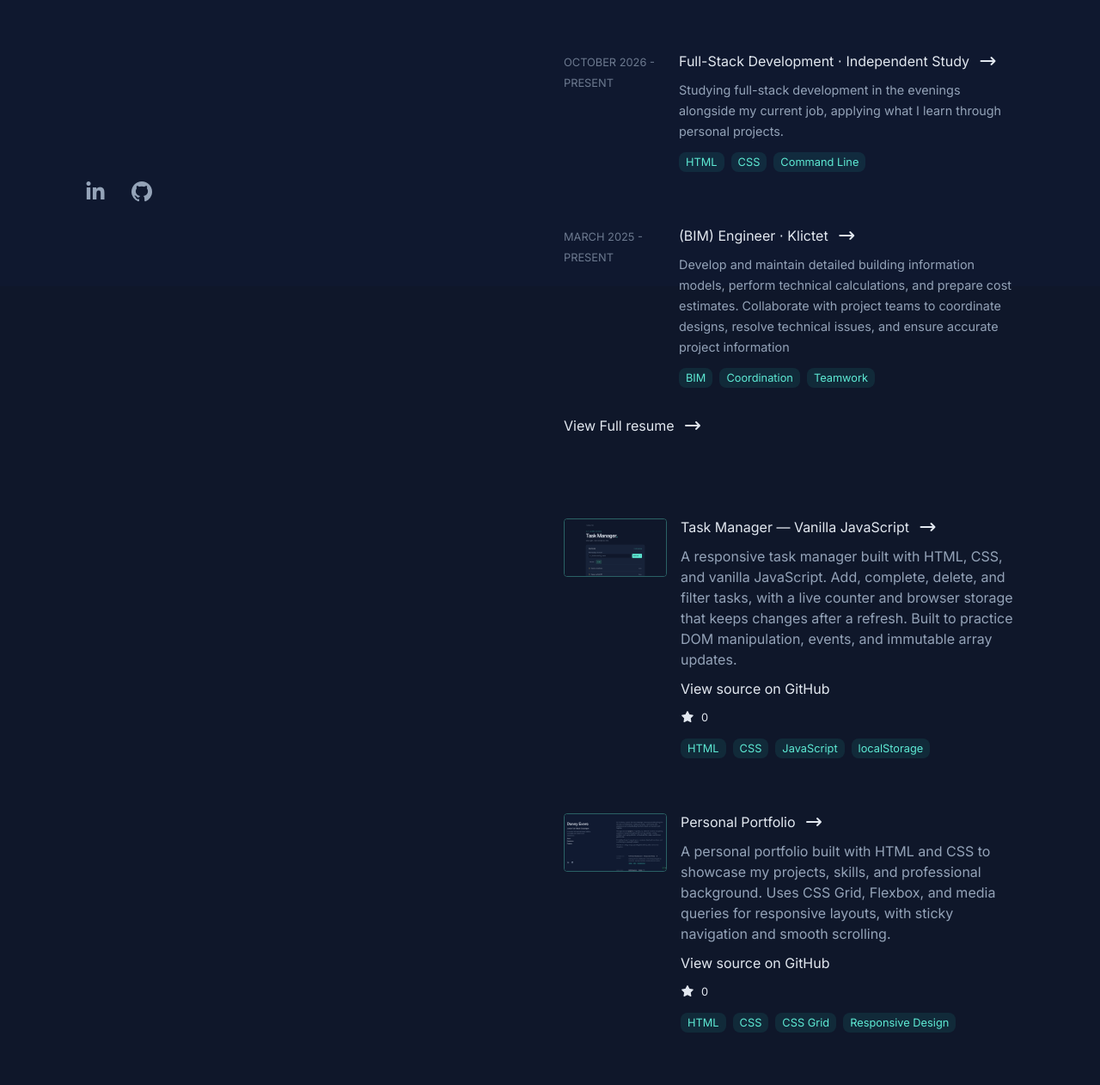
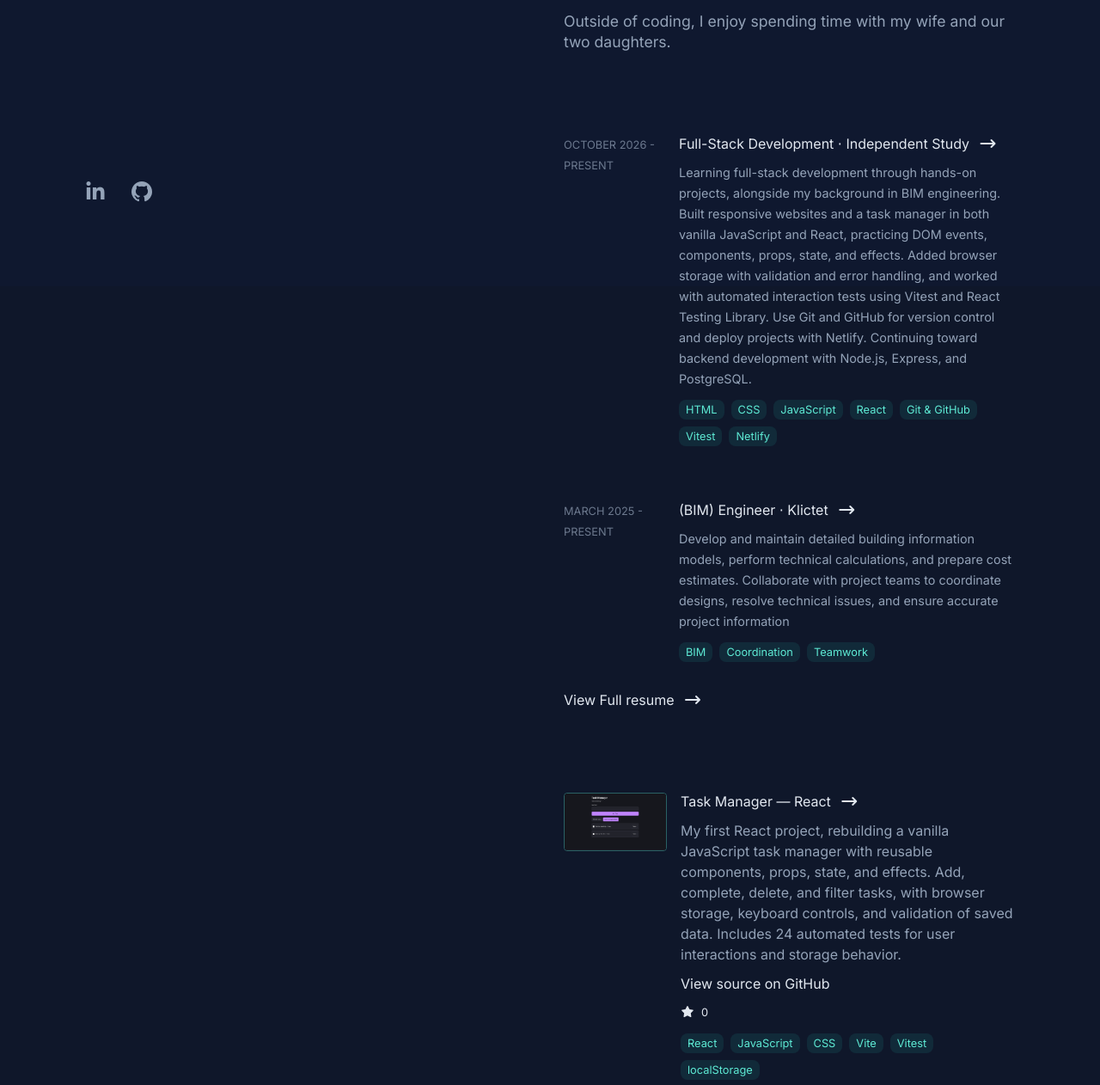
Before and after one commit to dannyevers83/portfolio, a plain HTML site: page index.html in a window 1280 px wide. Shown: the part 467-1729 px from the top of the page at 86% size. Drawn offline with Linux system fonts and the light colour scheme.

Commit message:
Add React task manager and expand learning experience

```diff
--- a/index.html
+++ b/index.html
@@ -85,14 +85,18 @@
           <p>
             Through personal
             <a class="anchor-text" href="#projects">projects</a>, I’m putting my
-            skills into practice and gaining experience. I enjoy turning ideas
-            into working websites, solving problems, and paying attention to the
-            details that make a website feel good to use.
+            skills into practice, from responsive HTML and CSS websites to
+            interactive JavaScript and React applications. I’m learning to work
+            with components, state, and browser storage, while using Git and
+            GitHub to manage my code and Netlify to publish my projects.
           </p>
 
           <p>
-            I’m looking forward to growing as a developer, learning from others,
-            and contributing to meaningful projects.
+            I’m also gaining experience with automated testing and improving
+            keyboard accessibility. My next step is learning backend development
+            with Node.js, Express, and PostgreSQL. I’m looking forward to
+            learning from other developers and contributing to meaningful
+            projects.
           </p>
 
           <p>
@@ -117,13 +121,24 @@
                 </h3>
               </a>
               <p>
-                Studying full-stack development in the evenings alongside my
-                current job, applying what I learn through personal projects.
+                Learning full-stack development through hands-on projects,
+                alongside my background in BIM engineering. Built responsive
+                websites and a task manager in both vanilla JavaScript and
+                React, practicing DOM events, components, props, state, and
+                effects. Added browser storage with validation and error
+                handling, and worked with automated interaction tests using
+                Vitest and React Testing Library. Use Git and GitHub for version
+                control and deploy projects with Netlify. Continuing toward
+                backend development with Node.js, Express, and PostgreSQL.
               </p>
               <div class="tag-container">
                 <div class="tag">HTML</div>
                 <div class="tag">CSS</div>
-                <div class="tag">Command Line</div>
+                <div class="tag">JavaScript</div>
+                <div class="tag">React</div>
+                <div class="tag">Git &amp; GitHub</div>
+                <div class="tag">Vitest</div>
+                <div class="tag">Netlify</div>
               </div>
             </div>
           </div>
@@ -166,6 +181,54 @@
           <h2 class="light-text">Projects</h2>
         </div>
         <div class="projects-contents">
+          <div class="project-card">
+            <div class="project-image-container">
+              <img
+                src="/public/task-manager-react.png"
+                alt="Screenshot of React Task Manager with a task input, filters, and checklist"
+              />
+            </div>
+            <div class="card-column">
+              <a
+                class="anchor-text card-header"
+                href="https://danny-task-manager-react.netlify.app/"
+                target="_blank"
+              >
+                <h3>
+                  Task Manager — React
+                  <i
+                    class="fa-solid fa-arrow-right-long anchor-icon"
+                    aria-hidden="true"
+                  ></i>
+                </h3>
+              </a>
+              <p>
+                My first React project, rebuilding a vanilla JavaScript task
+                manager with reusable components, props, state, and effects.
+                Add, complete, delete, and filter tasks, with browser storage,
+                keyboard controls, and validation of saved data. Includes 24
+                automated tests for user interactions and storage behavior.
+              </p>
+              <a
+                class="anchor-text"
+                href="https://github.com/dannyevers83/task-manager-react"
+                target="_blank"
+                >View source on GitHub</a
+              >
+              <div class="project-stat light-text">
+                <i class="fa-solid fa-star" aria-hidden="true"></i>
+                <p>0<span class="sr-only"> GitHub stars</span></p>
+              </div>
+              <div class="tag-container">
+                <div class="tag">React</div>
+                <div class="tag">JavaScript</div>
+                <div class="tag">CSS</div>
+                <div class="tag">Vite</div>
+                <div class="tag">Vitest</div>
+                <div class="tag">localStorage</div>
+              </div>
+            </div>
+          </div>
           <div class="project-card">
             <div class="project-image-container">
               <img
```
Also changed, not shown: public/task-manager-react.png (added), 1 other file.
